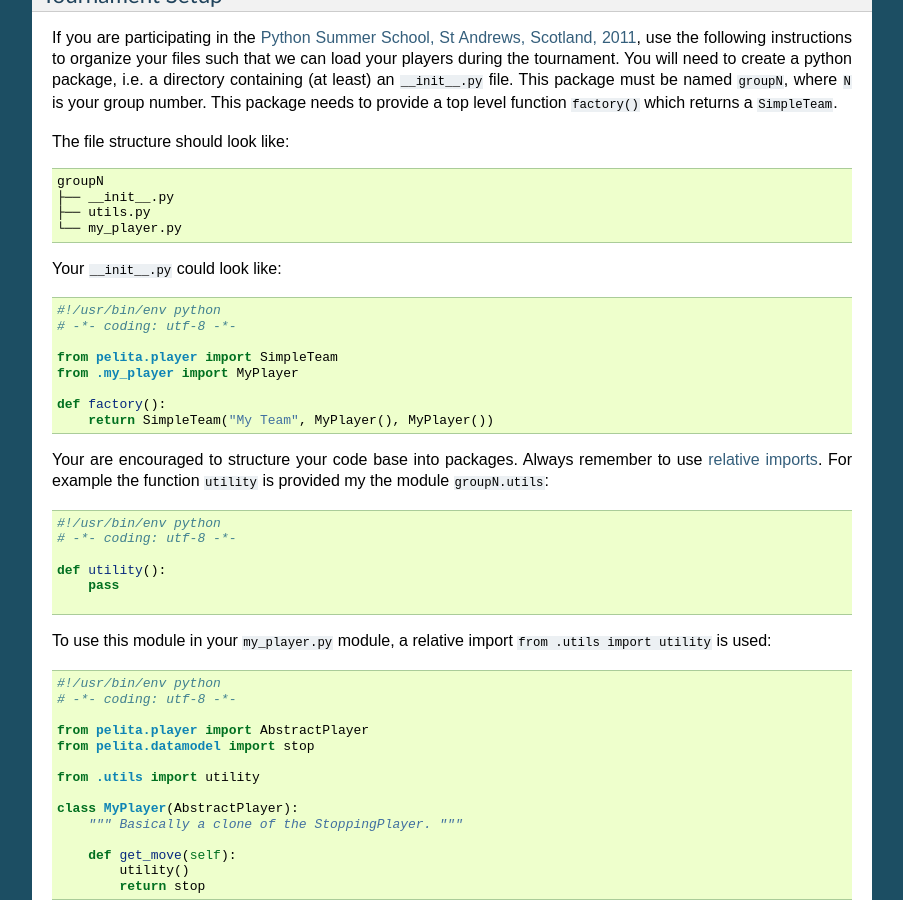
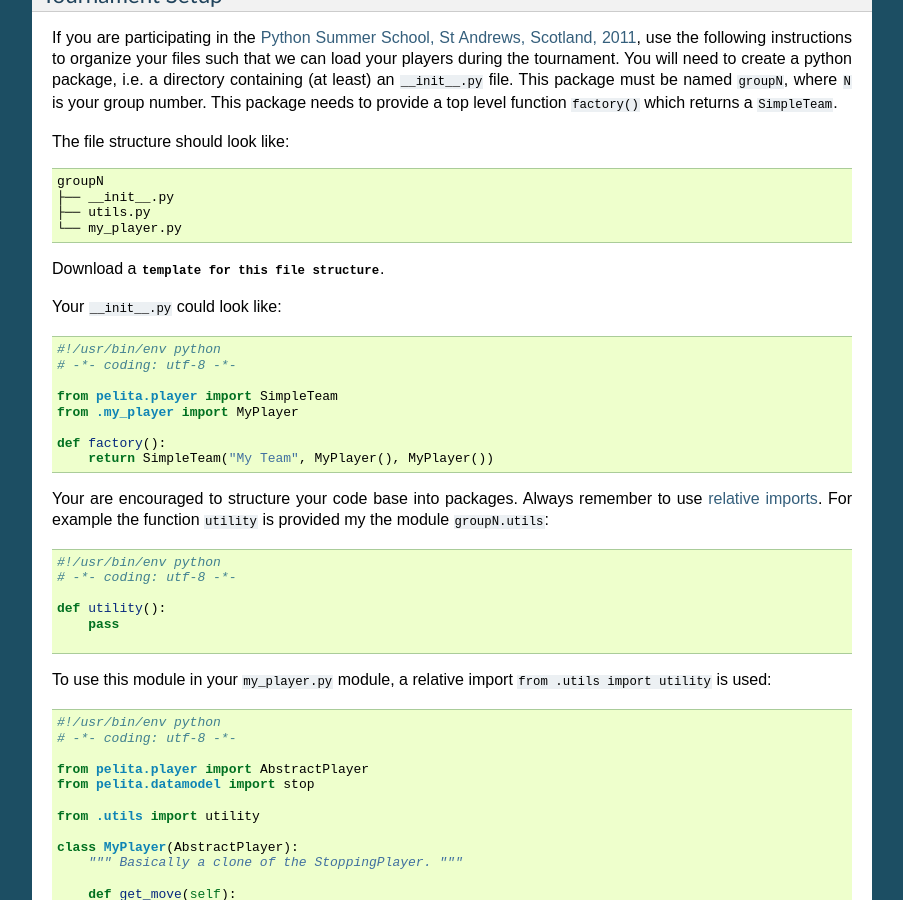
Before and after one commit to ASPP/pelita, a Sphinx documentation site: the page built from doc/source/running_player.rst, in a window 1280 px wide and 900 px high, scrolled down 1575 px. Shown: the whole window, without its empty margins (198-1101 px from the left). Built offline with Sphinx 7.4.7, drawn with Linux system fonts in a browser that asks for light colours; the version number could not be read and is left out.

Commit message:
DOC: add a template for students to download

```diff
--- a/doc/source/running_player.rst
+++ b/doc/source/running_player.rst
@@ -87,6 +87,8 @@ The file structure should look like::
     ├── utils.py
     └── my_player.py
 
+Download a :download:`template for this file structure <groupN-template.zip>`.
+
 Your ``__init__.py`` could look like:
 
 .. literalinclude:: groupN/__init__.py
```
Also changed, not shown: 1 other file.
